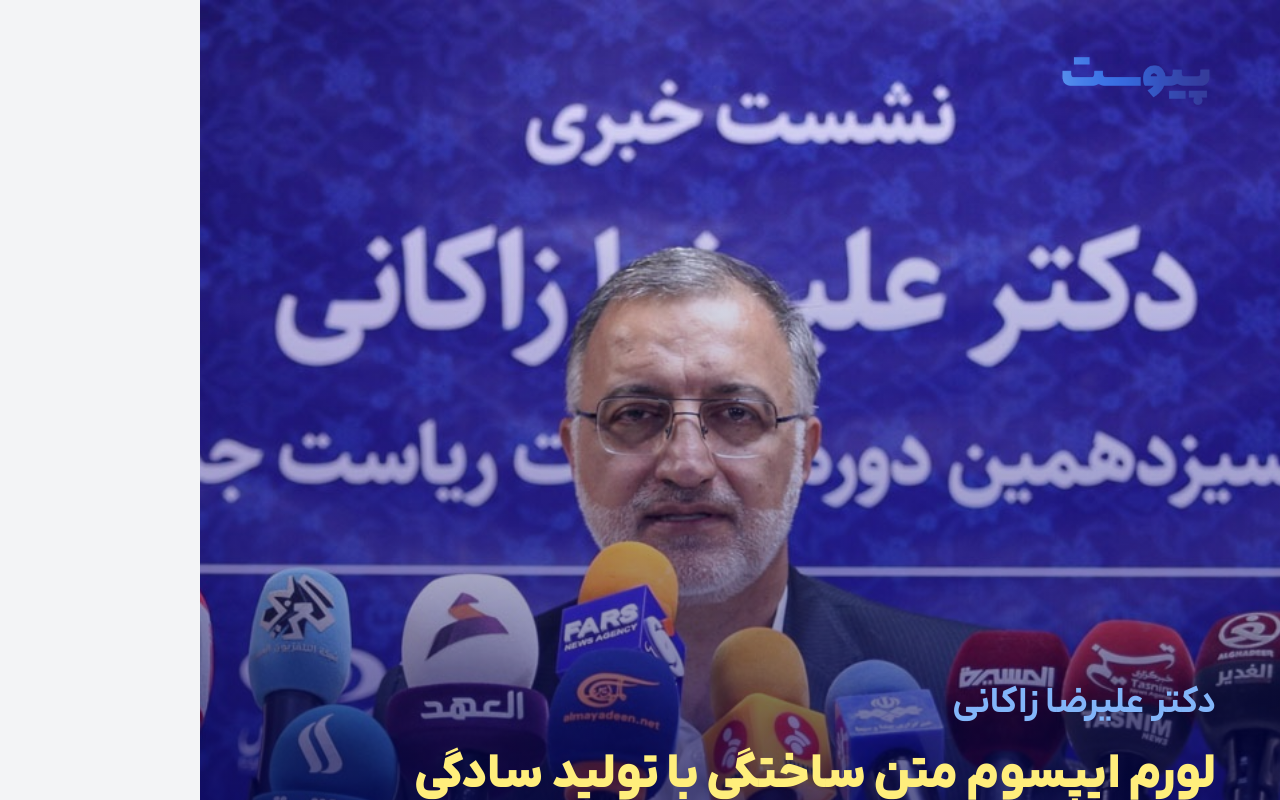
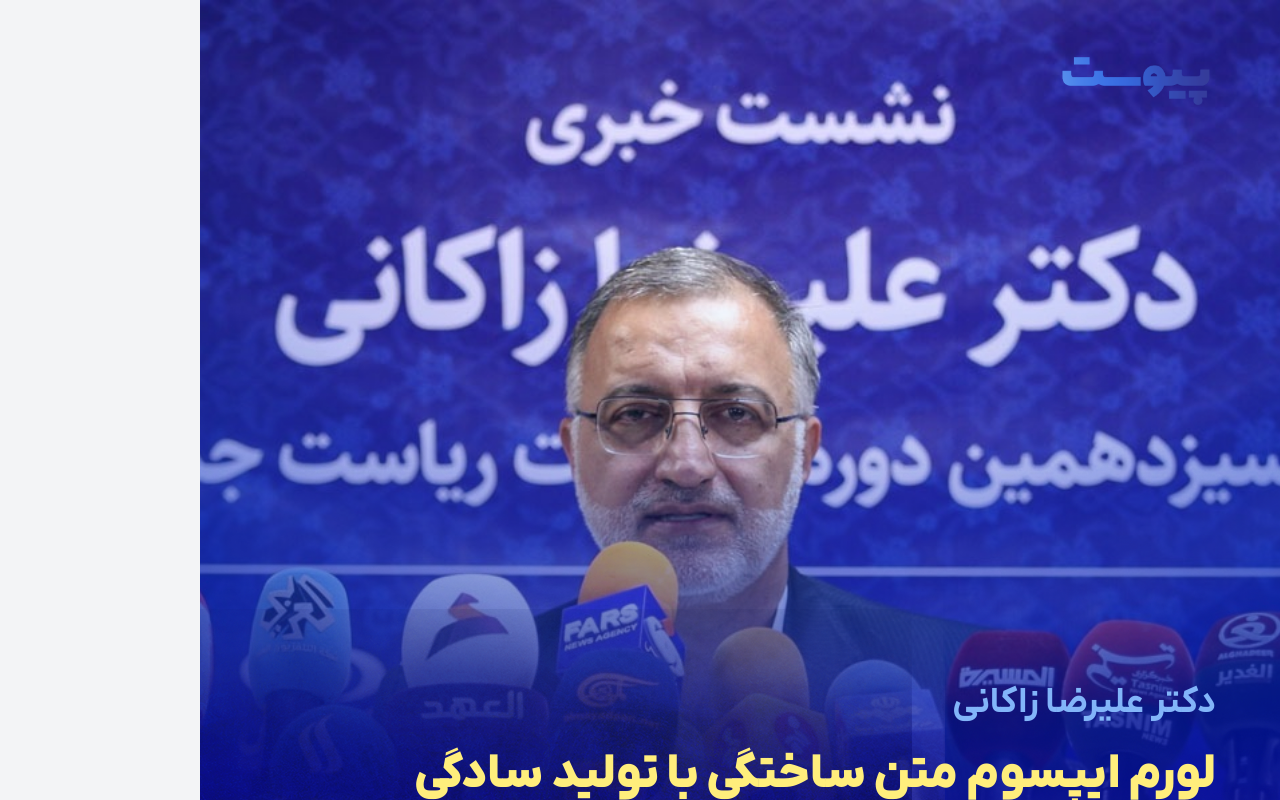
Before and after one commit to amirhajipoor/peyvast-editor, a React (Vite) app: page / in a window 1280 px wide. Shown: the top 800 px of the page. Built offline with nearby package versions, Linux system fonts and the light colour scheme.

Commit message:
Add texture

```diff
--- a/src/App.jsx
+++ b/src/App.jsx
@@ -58,7 +58,8 @@ export default function App() {
 				id="box"
 				className="relative aspect-square flex items-end p-16 w-[1080px] max-w-[1080px] overflow-hidden" // Added overflow-hidden
 			>
-				<div className="absolute inset-0 bg-gradient-to-t from-primary via-primary/30 to-transparent z-20"></div>
+				{/* <div className="absolute inset-0 bg-gradient-to-t from-primary via-primary/30 to-transparent z-20"></div> */}
+				<div className="absolute inset-0 z-20" style={{ backgroundImage: 'url("/texture.png")' }}></div>
 				<img
 					loading="lazy"
 					ref={imageRef}
```
Also changed, not shown: public/texture.png (added).
